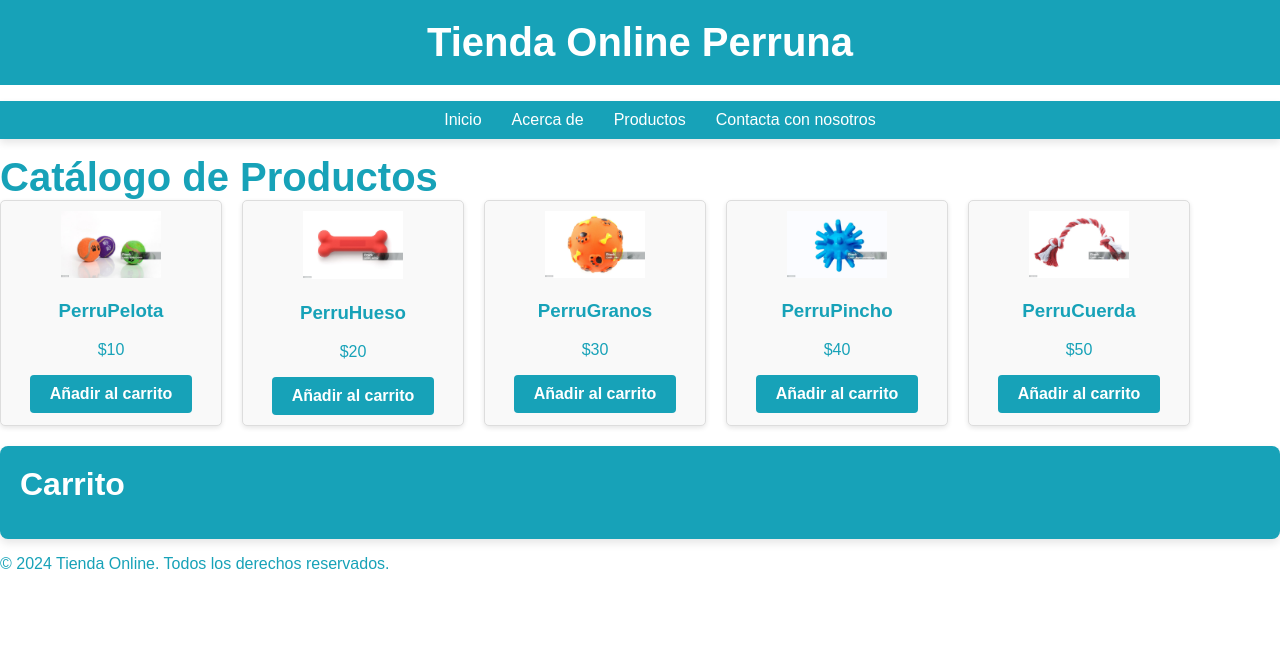
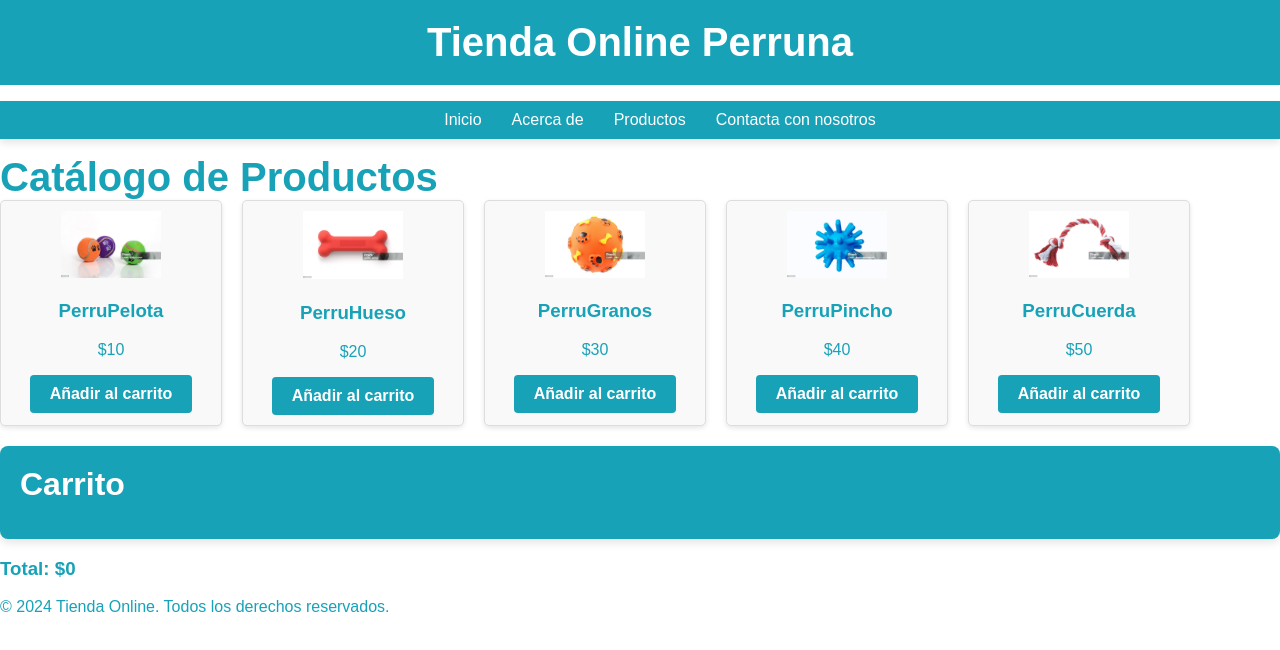
Before and after one commit to monicapenacho/REACT, a React (Create React App) app in the folder tienda/: page /products in a window 1280 px wide. Shown: the top 650 px of the page. Built offline with nearby package versions, Linux system fonts and the light colour scheme.

Commit message:
Carrito Total $

```diff
--- a/tienda/package.json
+++ b/tienda/package.json
@@ -8,6 +8,7 @@
     "@testing-library/user-event": "^13.5.0",
     "react": "^18.3.1",
     "react-dom": "^18.3.1",
+    "react-icons": "^5.3.0",
     "react-router-dom": "^6.26.0",
     "react-scripts": "5.0.1",
     "web-vitals": "^2.1.4"
--- a/tienda/src/chuleta.css
+++ b/tienda/src/!.css
@@ -130,6 +130,7 @@ body {
     font-family: 'Arial', sans-serif; /* Tipografía del título carrito */
   }
 
+
   /* Responsive: Ajusta el tamaño del texto en pantallas pequeñas */
   /* @media (max-width: 576px) {
     header h1 {
@@ -168,3 +169,6 @@ body {
   <Link to="/" className="navbarlink">Inicio</Link>
   creada nueva
   <div className="navbarli">
+
+    {/* <h2>Carrito</h2> */}
+    <h3>Carrito</h3>
--- /dev/null
+++ b/tienda/src/componentes/CalculateTotal.js
@@ -0,0 +1,15 @@
+
+
+
+export default function CalculateTotal({cart}) {
+
+
+          const calculateTotal = () => {
+            return cart.reduce((total, item) => {
+              // Elimina el símbolo de dólar y convierte el precio a número
+              const price = parseFloat(item.price.replace("$", "")); //Antes de sumar, el precio se convierte a un número usando parseFloat y eliminando el símbolo de dólar con replace("$", "").
+              return total + price;
+            }, 0);
+          };
+return <h3>Total: ${calculateTotal()}</h3>
+}
--- a/tienda/src/pages/ProductList.js
+++ b/tienda/src/pages/ProductList.js
@@ -1,7 +1,9 @@
 import React, { useState } from "react";
 import "../App.css"; // Importa el archivo CSS para los estilos
 import Product from "../componentes/Product";
-
+import CalculateTotal from "../componentes/CalculateTotal";
+// fUENTE internet: Importa el icono de carrito de React Icons
+// import { FaShoppingCart } from "react-icons/fa";
 
 
 // Componente principal que maneja la lista de productos y el carrito
@@ -20,6 +22,9 @@ export default function ProductList() {
     setCart([...cart, product]);
   };
 
+
+
+
   return (
     <div className="catalogo">
       <h1>Catálogo de Productos</h1>
@@ -30,13 +35,18 @@ export default function ProductList() {
       </div>
       <div className="cart">
         {/* <h2>Carrito</h2> */}
-        <h2 className="carrito">Carrito</h2>
+        <h2 className="carrito">
+            Carrito
+            {/* Fuente Internet: icono de carrito */}
+           {/* <FaShoppingCart />  */}
+        </h2>
         <ul>
           {cart.map((item, index) => (
             <li key={index}>{item.name} - {item.price}</li>
           ))}
         </ul>
       </div>
+      <CalculateTotal cart={cart}/>
     </div>
   );
 }
```
Also changed, not shown: 2 other files (tests, documents, lock files or other folders).
